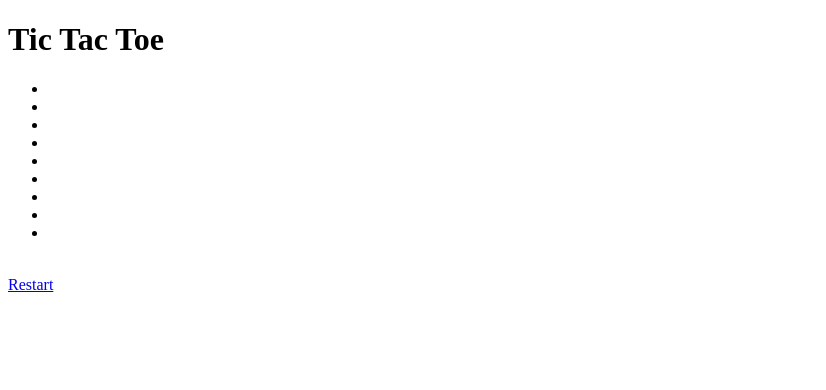
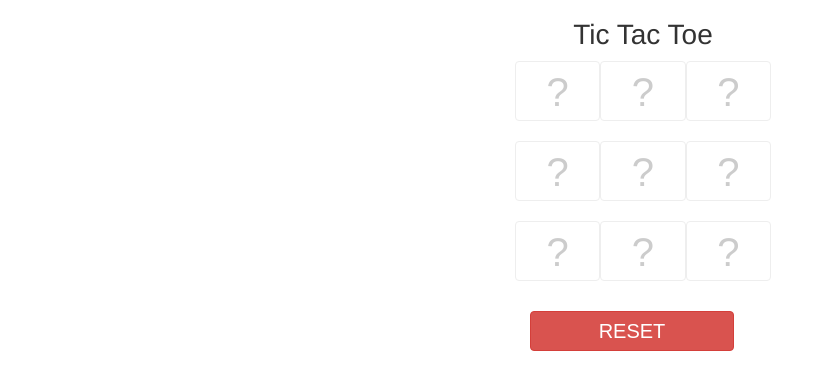
Before and after one commit to gitmurali/tic-tac-toe, a website: page index.html in a window 1280 px wide. Shown: the whole page, without its empty margins (0-826 px from the left). Drawn offline with nearby package versions, Linux system fonts and the light colour scheme.

Commit message:
updates ticTacToe styles and few changes in index.html

```diff
--- a/index.html
+++ b/index.html
@@ -3,6 +3,8 @@
 <head>
     <meta charset="UTF-8">
     <title>Tic tac toe</title>
+    <link rel="stylesheet" type="text/css" href="./node_modules/bootstrap/dist/css/bootstrap.min.css">
+    <link rel="stylesheet" type="text/css" href="./style.css">
 </head>
 <body>
 <div class="ticTacToe">
@@ -11,18 +13,17 @@
             <h1 class="span3">Tic Tac Toe</h1>
         </div>
         <ul class="row" id="game">
-            <li id="one" class="btn span1"></li>
-            <li id="two" class="btn span1"></li>
-            <li id="three" class="btn span1"></li>
-            <li id="four" class="btn span1"></li>
-            <li id="five" class="btn span1"></li>
-            <li id="six" class="btn span1"></li>
-            <li id="seven" class="btn span1"></li>
-            <li id="eight" class="btn span1"></li>
-            <li id="nine" class="btn span1"></li>
+            <li id="square1" class="btn col-md-4">?</li>
+            <li id="square2" class="btn col-md-4">?</li>
+            <li id="square3" class="btn col-md-4">?</li>
+            <li id="square4" class="btn col-md-4">?</li>
+            <li id="square5" class="btn col-md-4">?</li>
+            <li id="square6" class="btn col-md-4">?</li>
+            <li id="square7" class="btn col-md-4">?</li>
+            <li id="square8" class="btn col-md-4">?</li>
+            <li id="square9" class="btn col-md-4">?</li>
         </ul>
-        <div class="clr">&nbsp;</div>
-        <div class="row"><a href="#" id="reset" class="btn-success btn span3">Restart</a></div>
+        <div><a href="#" id="reset" class="btn-danger btn span3">Reset</a></div>
     </div>
 </div>
 </body>
--- /dev/null
+++ b/style.css
@@ -0,0 +1,88 @@
+.ticTacToe .disable {
+    text-transform: uppercase;
+    font-size: 30px;
+    font-family: Georgia, "Times New Roman", Times, serif
+}
+
+.ticTacToe #game li {
+    float: left;
+    padding: 0;
+    list-style: none;
+    text-align: center;
+    margin-bottom: 20px;
+    color: #fff;
+    height: 60px;
+    line-height: 60px;
+    font-size: 40px;
+    color: #ccc;
+    border: 1px solid #eee;
+}
+
+.ticTacToe #game li.disable {
+    color: #fff
+}
+
+.ticTacToe #game {
+    padding: 0;
+    clear: both
+}
+
+.new_span {
+    width: 226px;
+    margin: 0 auto;
+}
+
+.ticTacToe #reset {
+    padding: 5px 10px;
+    color: #fff;
+    font-family: Arial, Helvetica, sans-serif;
+    font-size: 20px;
+    clear: both;
+    cursor: pointer;
+    float: left;
+    text-align: center;
+    text-transform: uppercase;
+    outline: none;
+    width: 204px
+}
+
+.input-prepend span.pre_text {
+    width: 55px
+}
+
+.input-prepend .span1 {
+    width: 93px
+}
+
+.input-prepend {
+    margin-bottom: 10px
+}
+
+.ticTacToe h1 {
+    text-align: center;
+    font-size: 28px
+}
+
+.ticTacToe li::-moz-selection {
+    background: none;
+    color: #000;
+}
+
+.ticTacToe li::-webkit-selection {
+    background: none;
+    color: #000;
+}
+
+.ticTacToe {
+    width: 220px;
+    margin: 0 auto
+}
+
+.input-append .win_times {
+    background: #fff;
+    width: 101px
+}
+
+.input-append .win_text {
+    width: 52px
+}
```
